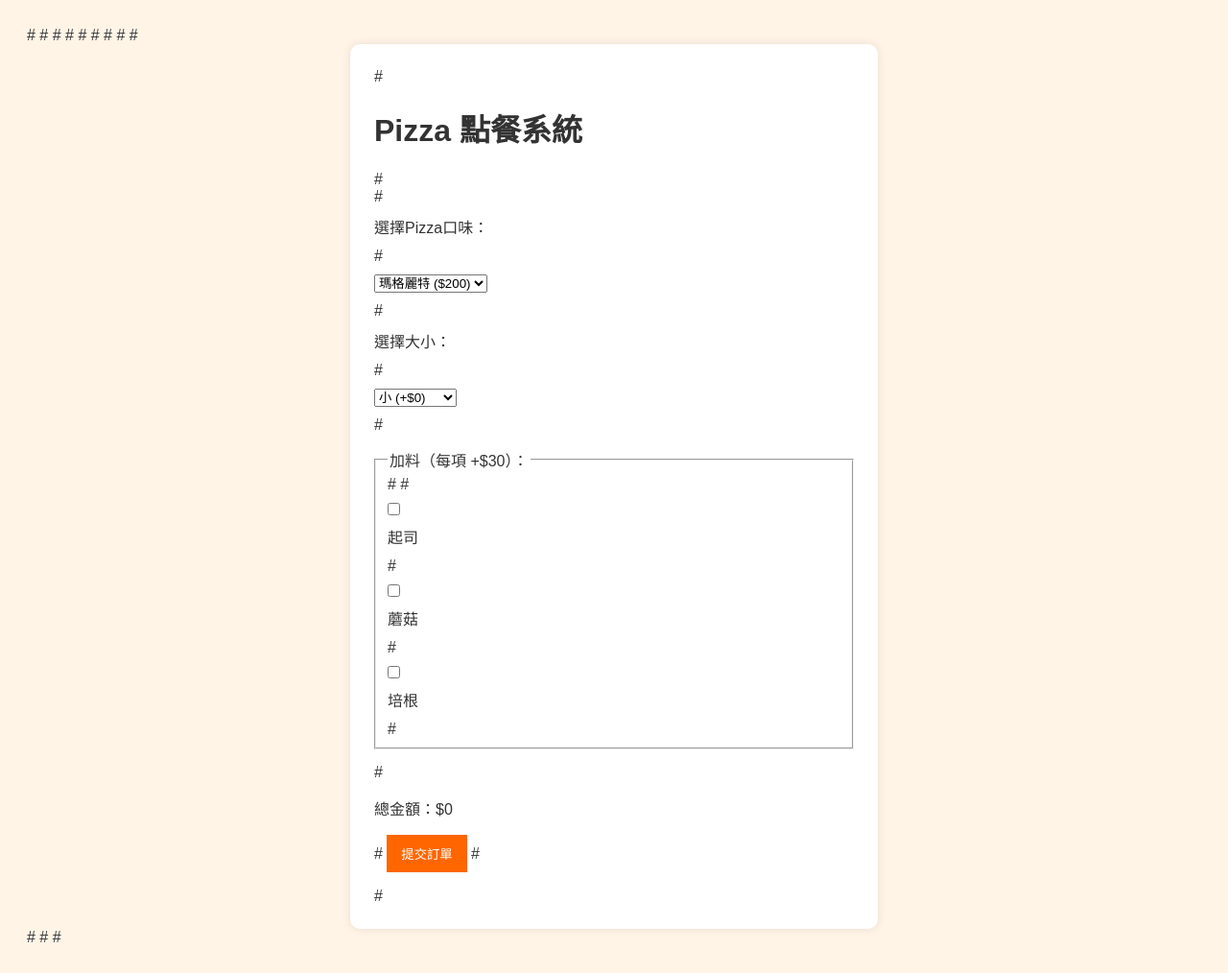
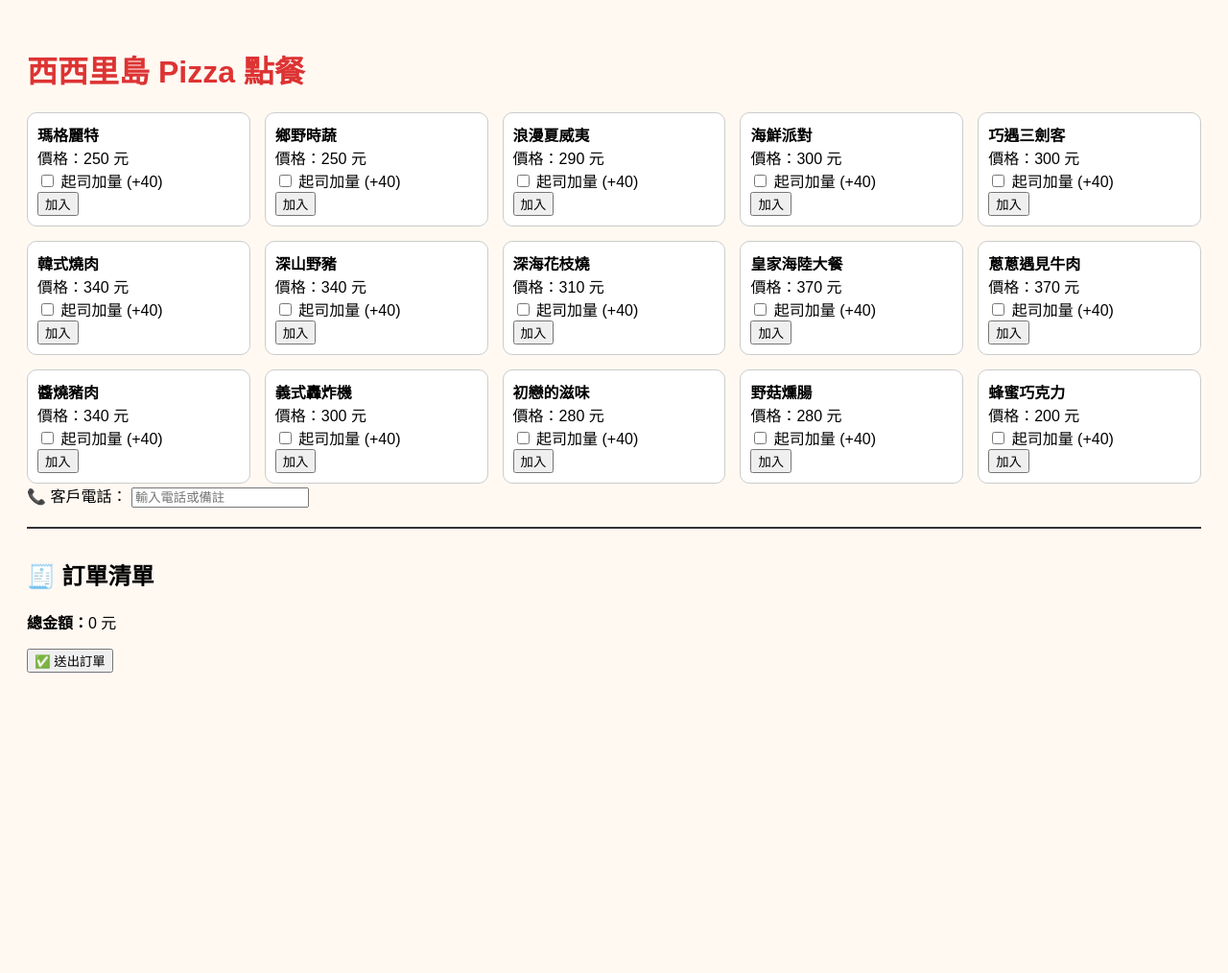
Before and after one commit to L896984/pizzaordertest2, a Flask app: page / in a window 1280 px wide. Shown: the whole page at 96% size. After the commit the page ends 701 px from the top, so only its background shows below. Run offline with Flask 3, Linux system fonts and the light colour scheme.

Commit message:
V0.000.01

```diff
--- a/APP.py
+++ b/APP.py
@@ -1,44 +1,65 @@
-from flask import Flask, request, redirect, render_template
-import mysql.connector
-import os
+from flask import Flask, render_template, request, jsonify
+from db_config import get_connection
+from dotenv import load_dotenv
+load_dotenv()
 
 app = Flask(__name__)
-
-def get_db_connection():
-    return mysql.connector.connect(
-        host=os.environ.get('DB_HOST', 'localhost'),
-        user=os.environ.get('DB_USER', 'root'),
-        password=os.environ.get('DB_PASSWORD', '你的密碼'),
-        database=os.environ.get('DB_NAME', 'pizza_order')
-    )
-
-pizza_prices = {'margherita': 200, 'pepperoni': 250, 'hawaiian': 230}
-size_prices = {'small': 0, 'medium': 50, 'large': 100}
-topping_price = 30
 
 @app.route('/')
 def index():
     return render_template('index.html')
 
-@app.route('/order', methods=['POST'])
-def order():
-    pizza_type = request.form.get('pizzaType')
-    pizza_size = request.form.get('pizzaSize')
-    toppings = request.form.getlist('topping')
+@app.route('/submit_order', methods=['POST'])
+def submit_order():
+    data = request.get_json()
+    phone = data.get('phone')
+    items = data.get('items')  # [{'name': 'Pizza A', 'price': 290}, ...]
 
-    total_price = pizza_prices.get(pizza_type, 0) + size_prices.get(pizza_size, 0) + topping_price * len(toppings)
-    toppings_str = ','.join(toppings)
+    if not phone or not items:
+        return jsonify({'error': '資料不完整'}), 400
 
-    conn = get_db_connection()
-    cursor = conn.cursor()
-    sql = "INSERT INTO orders (pizza_type, pizza_size, toppings, total_price) VALUES (%s, %s, %s, %s)"
-    cursor.execute(sql, (pizza_type, pizza_size, toppings_str, total_price))
-    conn.commit()
-    cursor.close()
-    conn.close()
+    try:
+        conn = get_connection()
+        cursor = conn.cursor()
 
-    return redirect('/')
+        # 計算總金額
+        total_price = sum(item['price'] for item in items)
 
-if __name__ == "__main__":
-    port = int(os.environ.get("PORT", 5000))
-    app.run(host="0.0.0.0", port=port,debug=True)
+        # 新增一筆訂單
+        cursor.execute(
+            "INSERT INTO orders (customer_name, total_price) VALUES (%s, %s)",
+            (phone, total_price)
+        )
+        order_id = cursor.lastrowid
+
+        # 將每筆品項寫入 order_items
+        for item in items:
+            cursor.execute(
+                "INSERT INTO order_items (order_id, item_id, quantity) VALUES (%s, %s, %s)",
+                (order_id, get_item_id_by_name(cursor, item['name']), 1)
+            )
+
+        conn.commit()
+        cursor.close()
+        conn.close()
+
+        return jsonify({'success': True, 'order_id': order_id})
+
+    except Exception as e:
+        print("錯誤：", e)
+        return jsonify({'error': '內部錯誤'}), 500
+
+# 根據名稱找出 menu_items 的 id
+def get_item_id_by_name(cursor, name):
+    # 移除「（加起司）」註記以找對應菜單
+    base_name = name.split("（")[0]
+    cursor.execute("SELECT id FROM menu_items WHERE name = %s", (base_name,))
+    result = cursor.fetchone()
+    if result:
+        return result[0]
+    else:
+        # 沒有在資料庫中對應的品項（可以選擇先插入或給 None）
+        return None
+
+if __name__ == '__main__':
+    app.run(debug=True)
--- a/templates/index.html
+++ b/templates/index.html
@@ -1,41 +1,118 @@
-# <!DOCTYPE html>
-# <html lang="zh-Hant">
-# <head>
-#   <meta charset="UTF-8">
-#   <title>Pizza 點餐系統</title>
-#   <link rel="stylesheet" href="/static/style.css">
-# </head>
-# <body>
-#   <div class="container">
-#     <h1>Pizza 點餐系統</h1>
+<!DOCTYPE html>
+<html lang="zh-Hant">
+<head>
+  <meta charset="UTF-8">
+  <title>西西里島 Pizza 點餐系統</title>
+  <link rel="icon" href="data:,">
+  <style>
+    body { font-family: sans-serif; padding: 20px; background: #fff9f2; }
+    h1 { color: #d33; }
+    .menu { display: grid; grid-template-columns: repeat(auto-fill, minmax(200px, 1fr)); gap: 15px; }
+    .item { border: 1px solid #ccc; padding: 10px; border-radius: 10px; background: #fff; }
+    .order-list { margin-top: 20px; border-top: 2px solid #333; padding-top: 10px; }
+  </style>
+</head>
+<body>
 
-#     <form id="pizzaForm" action="/order" method="POST">
-#       <label for="pizzaType">選擇Pizza口味：</label>
-#       <select id="pizzaType" name="pizzaType">
-#         <option value="margherita">瑪格麗特 ($200)</option>
-#         <option value="pepperoni">義式臘腸 ($250)</option>
-#         <option value="hawaiian">夏威夷 ($230)</option>
-#       </select>
+<h1>西西里島 Pizza 點餐</h1>
 
-#       <label for="pizzaSize">選擇大小：</label>
-#       <select id="pizzaSize" name="pizzaSize">
-#         <option value="small">小 (+$0)</option>
-#         <option value="medium">中 (+$50)</option>
-#         <option value="large">大 (+$100)</option>
-#       </select>
+<div class="menu" id="menu-list"></div>
 
-#       <fieldset>
-#         <legend>加料（每項 +$30）：</legend>
-#         <label><input type="checkbox" name="topping" value="cheese">起司</label>
-#         <label><input type="checkbox" name="topping" value="mushroom">蘑菇</label>
-#         <label><input type="checkbox" name="topping" value="bacon">培根</label>
-#       </fieldset>
+<label>
+  📞 客戶電話：
+  <input type="text" id="customer-phone" placeholder="輸入電話或備註">
+</label>
 
-#       <p id="total">總金額：$0</p>
-#       <button type="submit">提交訂單</button>
-#     </form>
-#   </div>
+<div class="order-list" id="order-summary">
+  <h2>🧾 訂單清單</h2>
+  <ul id="order-items"></ul>
+  <p><strong>總金額：</strong><span id="total-price">0</span> 元</p>
+  <button onclick="submitOrder()">✅ 送出訂單</button>
+</div>
 
-#   <script src="/static/script.js"></script>
-# </body>
-# </html>
+<script>
+const menuItems = [
+  { name: "瑪格麗特", price: 250 },
+  { name: "鄉野時蔬", price: 250 },
+  { name: "浪漫夏威夷", price: 290 },
+  { name: "海鮮派對", price: 300 },
+  { name: "巧遇三劍客", price: 300 },
+  { name: "韓式燒肉", price: 340 },
+  { name: "深山野豬", price: 340 },
+  { name: "深海花枝燒", price: 310 },
+  { name: "皇家海陸大餐", price: 370 },
+  { name: "蔥蔥遇見牛肉", price: 370 },
+  { name: "醬燒豬肉", price: 340 },
+  { name: "義式轟炸機", price: 300 },
+  { name: "初戀的滋味", price: 280 },
+  { name: "野菇燻腸", price: 280 },
+  { name: "蜂蜜巧克力", price: 200 }
+];
+
+const order = [];
+
+function renderMenu() {
+  const container = document.getElementById('menu-list');
+  menuItems.forEach((item, index) => {
+    const el = document.createElement('div');
+    el.className = 'item';
+    el.innerHTML = `
+      <strong>${item.name}</strong><br>
+      價格：${item.price} 元<br>
+      <label><input type="checkbox" id="cheese-${index}"> 起司加量 (+40)</label><br>
+      <button onclick="addToOrder(${index})">加入</button>
+    `;
+    container.appendChild(el);
+  });
+}
+
+function addToOrder(index) {
+  const item = menuItems[index];
+  const cheese = document.getElementById(`cheese-${index}`).checked;
+  const name = item.name + (cheese ? '（加起司）' : '');
+  const price = item.price + (cheese ? 40 : 0);
+  order.push({ name, price });
+  updateOrderList();
+}
+
+function updateOrderList() {
+  const list = document.getElementById('order-items');
+  list.innerHTML = '';
+  let total = 0;
+  order.forEach(item => {
+    const li = document.createElement('li');
+    li.textContent = `${item.name} - ${item.price} 元`;
+    list.appendChild(li);
+    total += item.price;
+  });
+  document.getElementById('total-price').textContent = total;
+}
+
+function submitOrder() {
+  const phone = document.getElementById('customer-phone').value;
+  if (!phone || order.length === 0) {
+    alert("請填寫電話並選擇餐點！");
+    return;
+  }
+
+  const payload = {
+    phone: phone,
+    items: order
+  };
+
+  // POST to Flask backend
+  fetch('/submit_order', {
+    method: 'POST',
+    headers: { 'Content-Type': 'application/json' },
+    body: JSON.stringify(payload)
+  })
+  .then(res => res.json())
+  .then(data => {
+    alert("訂單已送出！訂單編號：" + data.order_id);
+    location.reload();
+  });
+}
+renderMenu();
+</script>
+</body>
+</html>
```
Also changed, not shown: db_config.py (added, +10 -0 lines), static/菜單.jpg (added).
